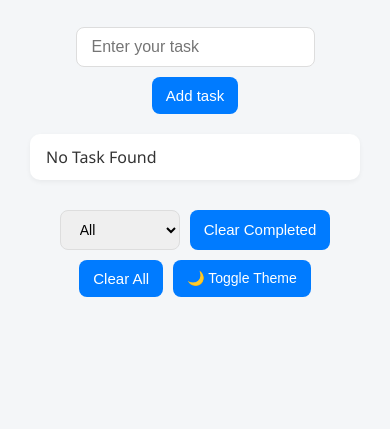
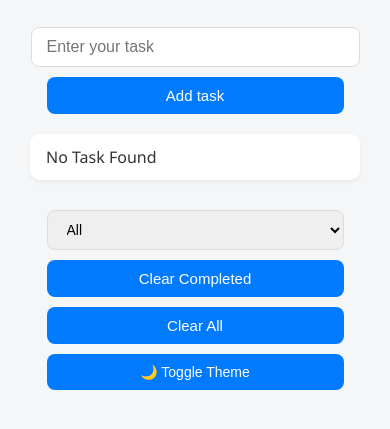
Before and after one commit to Vkparmar/TaskManagerApp, a plain HTML site: page index.html in a window 390 px wide. Shown: the part 115-544 px from the top of the page. Drawn offline with Linux system fonts and the light colour scheme.

Commit message:
Update style.css

```diff
--- a/style.css
+++ b/style.css
@@ -147,3 +147,10 @@ select {
 #toggleTheme {
   font-size: 14px;
 }
+
+/* Responsive in mobile screen */
+@media screen and (max-width: 600px) {
+  input, select, button {
+    width: 90%;
+  }
+}
```
